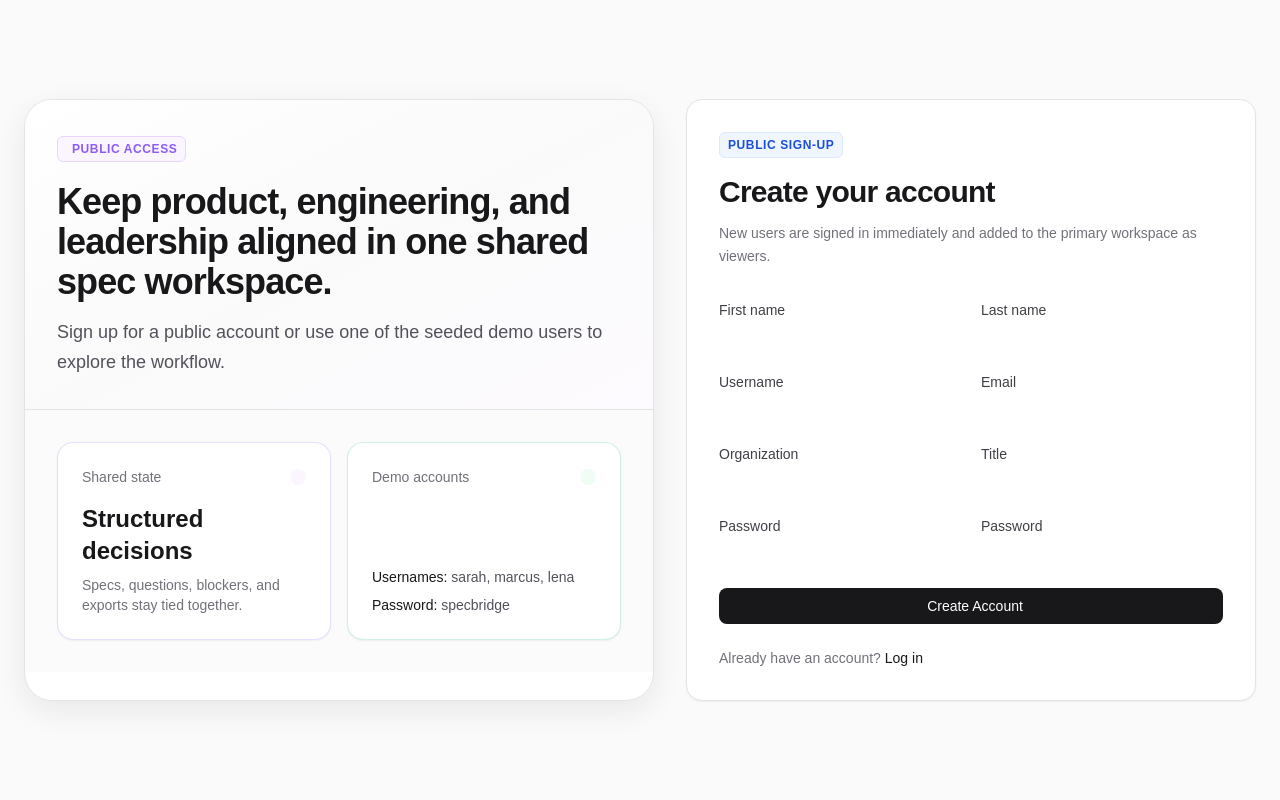
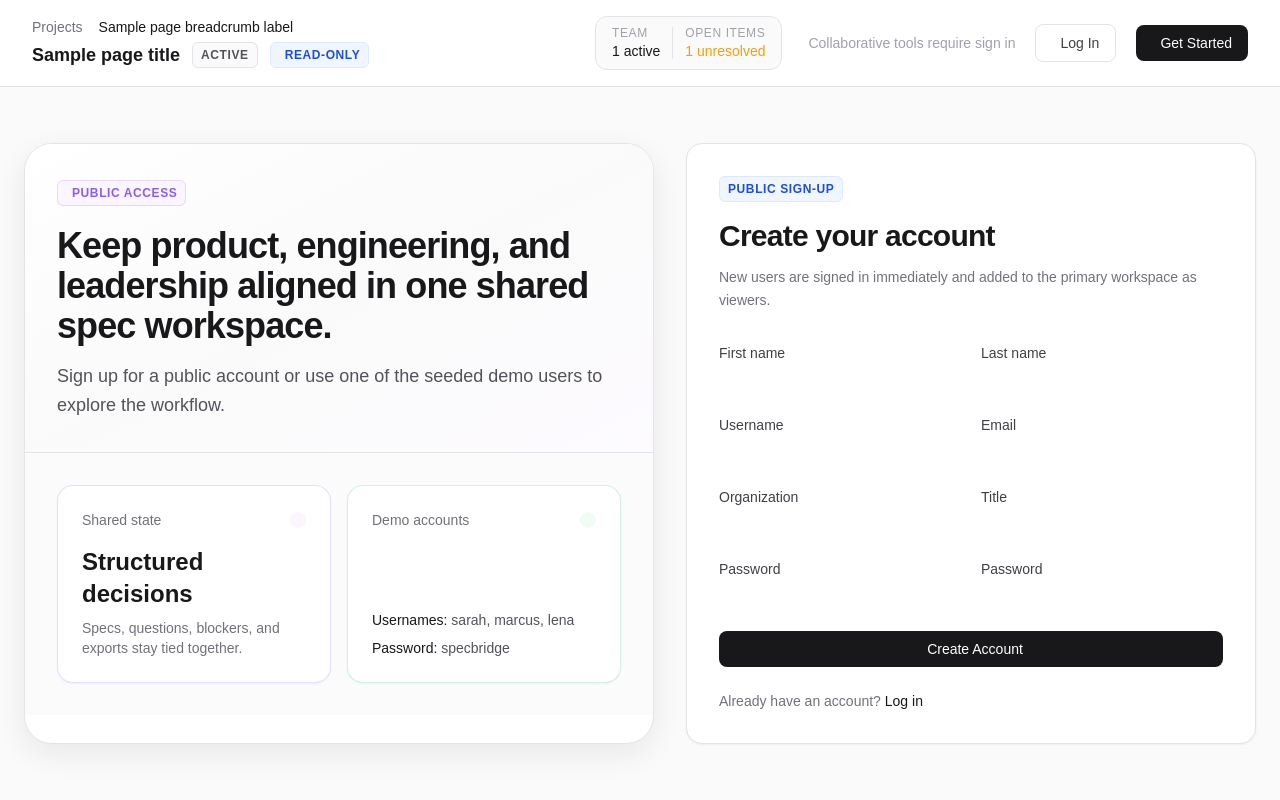
Before and after one commit to onurmatik/specbridge, a Django app: template templates/accounts/signup.html in a window 1280 px wide. Run offline with Django 5.2, Linux system fonts and the light colour scheme; the template is opened without the code that fills it: most values are stand-ins (such as "Sample title", 1, 10 or a date in 2020); form fields are guessed from the names that the template uses; some libraries are stand-ins or nearby versions; some web fonts are replaced.

Commit message:
Unify top navbar across auth and project directory pages

```diff
--- a/projects/tests.py
+++ b/projects/tests.py
@@ -21,6 +21,7 @@ class ProjectPageTests(TestCase):
         self.assertEqual(response.status_code, 200)
         self.assertContains(response, "Agent-Driven Spec System")
         self.assertContains(response, self.project.name)
+        self.assertContains(response, "Public demo workspace")
         self.assertContains(response, "data-project-modal-trigger", html=False)
         self.assertContains(response, "dist/app.css?v=", html=False)
         self.assertContains(response, "js/app.js?v=", html=False)
@@ -212,7 +213,11 @@ class ProjectPageTests(TestCase):
 
         self.assertContains(response, member_project.name)
         self.assertNotContains(response, self.project.name)
+        self.assertContains(response, "Select Project")
+        self.assertContains(response, "Create Project")
+        self.assertContains(response, "active workspace")
         self.assertNotContains(response, "Open Demo Project")
+        self.assertNotContains(response, "Export Spec")
 
     def test_authenticated_non_member_cannot_open_demo_workspace(self):
         outsider = User.objects.create_user(
--- a/templates/accounts/auth_base.html
+++ b/templates/accounts/auth_base.html
@@ -3,7 +3,9 @@
 {% block auto_refresh_ms %}0{% endblock %}
 
 {% block content %}
-<div class="flex min-h-screen items-center justify-center bg-gray-50 px-6 py-10">
+<div class="flex min-h-screen flex-col bg-gray-50">
+  {% include "components/page_header.html" %}
+  <div class="flex flex-1 items-center justify-center px-6 py-10">
     <div class="grid w-full max-w-7xl gap-8 lg:grid-cols-[1.05fr,0.95fr]">
       <section class="overflow-hidden rounded-[28px] border border-gray-200 bg-white shadow-paper">
         <div class="border-b border-gray-200 bg-gradient-to-br from-white via-gray-50 to-purple-50/40 p-8">
@@ -49,4 +51,5 @@
       </section>
     </div>
   </div>
+</div>
 {% endblock %}
--- a/templates/components/page_header.html
+++ b/templates/components/page_header.html
@@ -1,4 +1,74 @@
-{% if header_variant == "project-toolbar" and project %}
+{% if header_variant == "project-directory-toolbar" %}
+  <header class="flex h-16 shrink-0 items-center justify-between border-b border-gray-200 bg-white px-6">
+    <div class="min-w-0 flex items-center gap-4">
+      <div class="min-w-0 flex items-center gap-2 text-sm text-gray-500">
+        <a href="{% url 'project-directory' %}" class="hover:text-gray-900">Projects</a>
+        <iconify-icon icon="lucide:chevron-right" class="text-xs"></iconify-icon>
+        <span class="truncate text-gray-900">{{ page_breadcrumb_label|default:"All" }}</span>
+      </div>
+      <div class="hidden h-4 w-px bg-gray-300 md:block"></div>
+      <div class="hidden items-center gap-2 md:flex">
+        <div class="h-2 w-2 rounded-full {% if request.user.is_authenticated %}bg-brand-agent{% else %}bg-blue-500{% endif %}"></div>
+        <span class="text-sm font-medium text-gray-900">
+          {% if request.user.is_authenticated %}
+            {{ projects|length }} active workspace{{ projects|length|pluralize }}
+          {% else %}
+            Public demo workspace
+          {% endif %}
+        </span>
+      </div>
+    </div>
+    <div class="flex items-center gap-2">
+      {% if request.user.is_authenticated %}
+        <a
+          href="#project-directory-list"
+          class="inline-flex items-center gap-2 rounded-md border border-gray-200 bg-white px-3 py-1.5 text-sm font-medium text-gray-600 transition-colors hover:bg-gray-50 hover:text-gray-900"
+        >
+          <iconify-icon icon="lucide:list"></iconify-icon>
+          <span class="hidden sm:inline">Select Project</span>
+        </a>
+        <button
+          type="button"
+          data-project-modal-trigger
+          class="inline-flex items-center gap-2 rounded-md bg-gray-900 px-3 py-1.5 text-sm font-medium text-white transition-colors hover:bg-gray-800"
+        >
+          <iconify-icon icon="lucide:folder-plus"></iconify-icon>
+          <span class="hidden sm:inline">Create Project</span>
+        </button>
+        <form method="post" action="{% url 'logout' %}">
+          {% csrf_token %}
+          <input type="hidden" name="{{ redirect_field_name|default:'next' }}" value="{{ request.get_full_path }}">
+          <button
+            type="submit"
+            class="inline-flex items-center gap-2 rounded-md border border-gray-200 bg-white px-3 py-1.5 text-sm font-medium text-gray-600 transition-colors hover:bg-gray-50 hover:text-gray-900"
+          >
+            <iconify-icon icon="lucide:log-out"></iconify-icon>
+            <span class="hidden xl:inline">Log Out</span>
+          </button>
+        </form>
+      {% elif not header_hide_auth_actions %}
+        <a
+          href="{% url 'login' %}?next={{ request.get_full_path|urlencode }}"
+          data-auth-modal-trigger
+          data-auth-mode="login"
+          class="inline-flex items-center gap-2 rounded-md border border-gray-200 bg-white px-3 py-1.5 text-sm font-medium text-gray-600 transition-colors hover:bg-gray-50 hover:text-gray-900"
+        >
+          <iconify-icon icon="lucide:log-in"></iconify-icon>
+          <span class="hidden sm:inline">Log In</span>
+        </a>
+        <a
+          href="{% url 'signup' %}?next={{ request.get_full_path|urlencode }}"
+          data-auth-modal-trigger
+          data-auth-mode="signup"
+          class="inline-flex items-center gap-2 rounded-md bg-gray-900 px-3 py-1.5 text-sm font-medium text-white transition-colors hover:bg-gray-800"
+        >
+          <iconify-icon icon="lucide:user-plus"></iconify-icon>
+          <span class="hidden sm:inline">Get Started</span>
+        </a>
+      {% endif %}
+    </div>
+  </header>
+{% elif header_variant == "project-toolbar" and project %}
   <header class="flex h-16 shrink-0 items-center justify-between border-b border-gray-200 bg-white px-6">
     <div class="min-w-0 flex items-center gap-4">
       <div class="min-w-0 flex items-center gap-2 text-sm text-gray-500">
@@ -164,7 +234,7 @@
             Log Out
           </button>
         </form>
-      {% else %}
+      {% elif not header_hide_auth_actions %}
         <a
           href="{% url 'login' %}?next={{ request.get_full_path|urlencode }}"
           data-auth-modal-trigger
--- a/templates/pages/project_directory.html
+++ b/templates/pages/project_directory.html
@@ -101,7 +101,7 @@
           </div>
         </section>
 
-        <section class="grid gap-8 lg:grid-cols-[1.35fr,0.65fr]">
+        <section id="project-directory-list" class="grid gap-8 lg:grid-cols-[1.35fr,0.65fr]">
           <div class="space-y-6">
             <div class="flex flex-col gap-4 sm:flex-row sm:items-center sm:justify-between">
               <div class="flex items-center gap-3">
```
Also changed, not shown: accounts/views.py (+12 -0 lines), projects/views.py (+3 -11 lines). Lines whose indentation alone changed are shown as unchanged.
